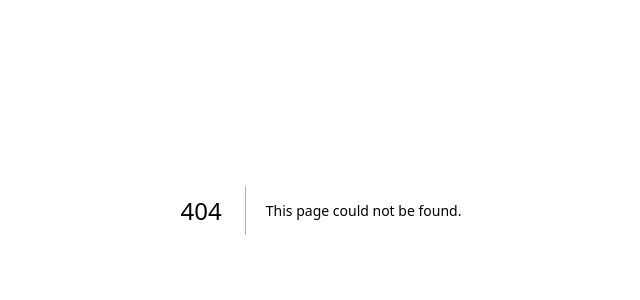
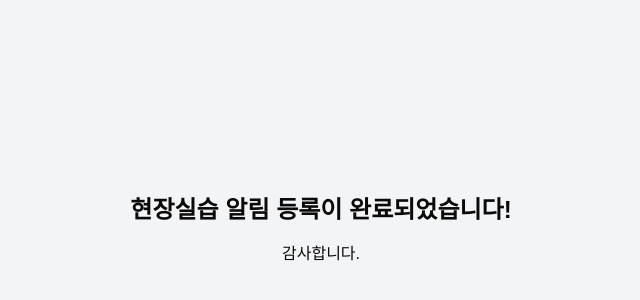
Before and after one commit to hywep/hywep-front, a Next.js app: page /completion in a window 1280 px wide. Before the commit this address had no page. Shown: the part 190-490 px from the top of the page, without its empty margins (319-959 px from the left). Built offline with nearby package versions, Linux system fonts and the light colour scheme.

Commit message:
feat: add completion page

```diff
--- /dev/null
+++ b/src/app/(auth)/completion/page.tsx
@@ -0,0 +1,8 @@
+export default function CompletionPage() {
+    return (
+        <div className="w-full max-w-md mx-auto mt-10 text-center">
+            <h1 className="text-2xl font-bold">현장실습 알림 등록이 완료되었습니다!</h1>
+            <p className="mt-4">감사합니다.</p>
+        </div>
+    );
+}
```
